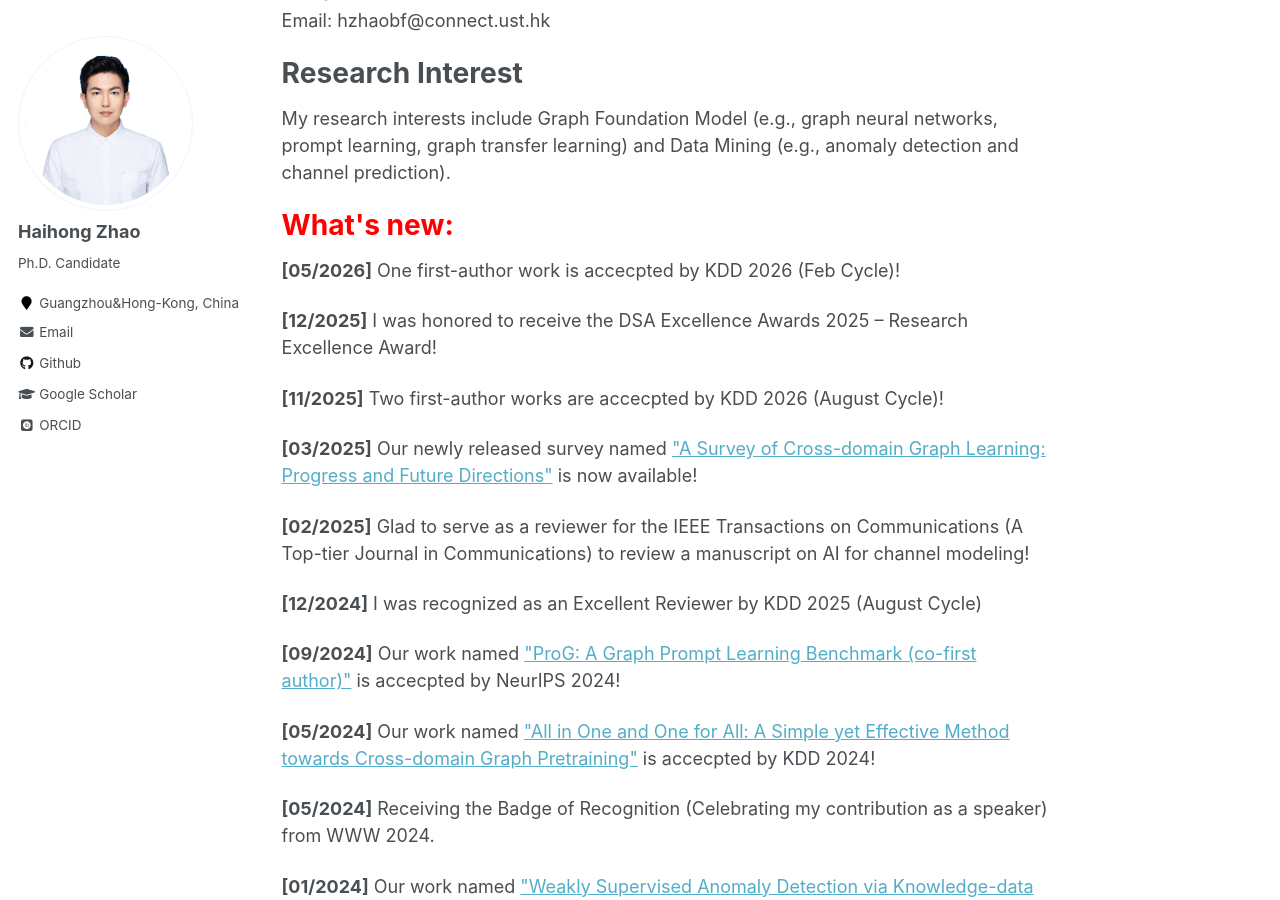
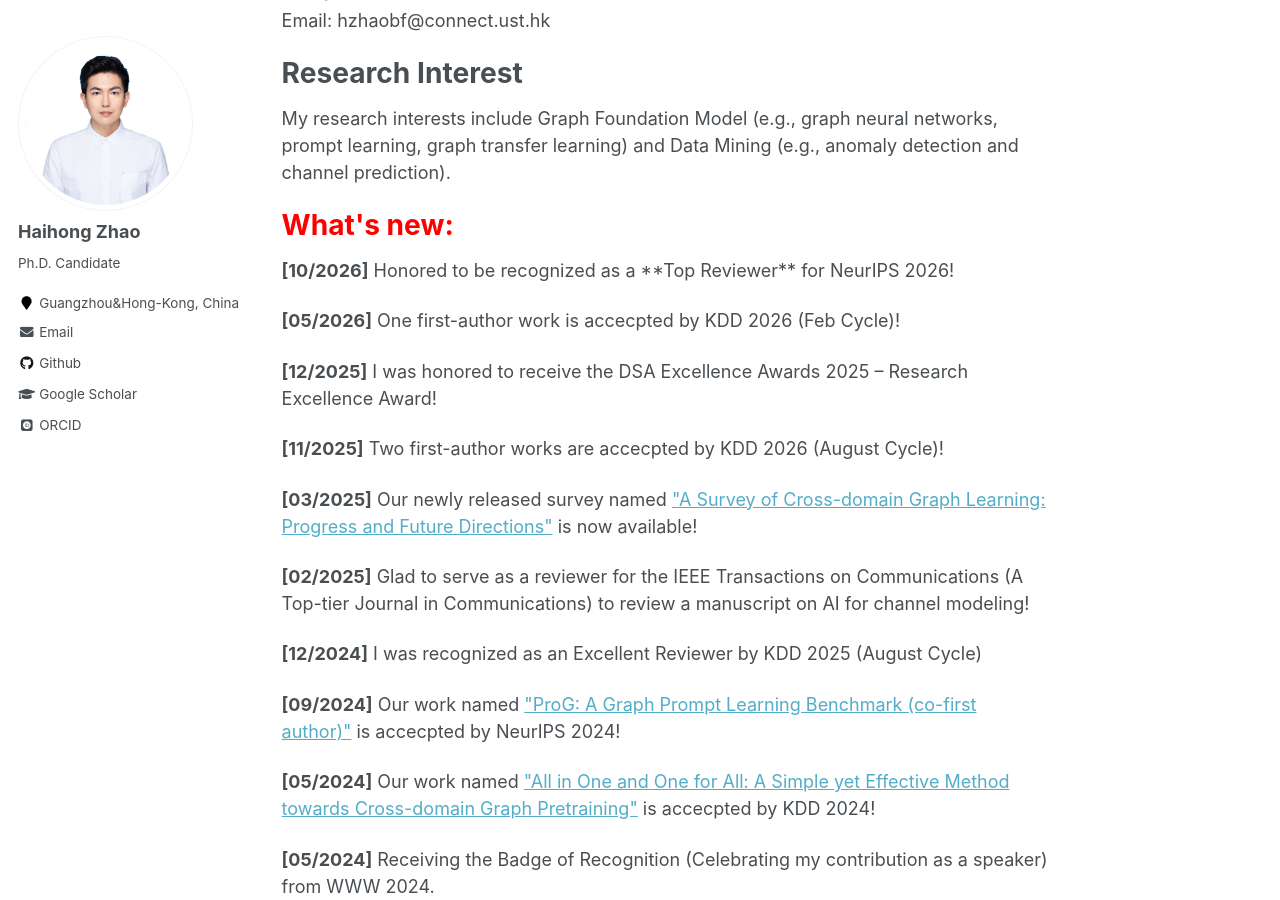
Before and after one commit to cshhzhao/cshhzhao.github.io, a Jekyll site: the page built from _pages/about.md, in a window 1280 px wide and 900 px high, scrolled down 393 px. Built offline with Jekyll 4.4.1, drawn with Linux system fonts in a browser that asks for light colours; some web fonts are replaced.

Commit message:
Update about.md

```diff
--- a/_pages/about.md
+++ b/_pages/about.md
@@ -25,6 +25,7 @@ My research interests include Graph Foundation Model (e.g., graph neural network
 Data Mining (e.g., anomaly detection and channel prediction).
 
 <h1 style="color:red">What's  new:</h1>
+<p><b>[10/2026]</b> Honored to be recognized as a **Top Reviewer** for NeurIPS 2026!</p>
 <p><b>[05/2026]</b> One first-author work is accecpted by KDD 2026 (Feb Cycle)! <p>
 <p><b>[12/2025]</b> I was honored to receive the DSA Excellence Awards 2025 – Research Excellence Award! <p>
 <p><b>[11/2025]</b> Two first-author works are accecpted by KDD 2026 (August Cycle)! <p>
```
